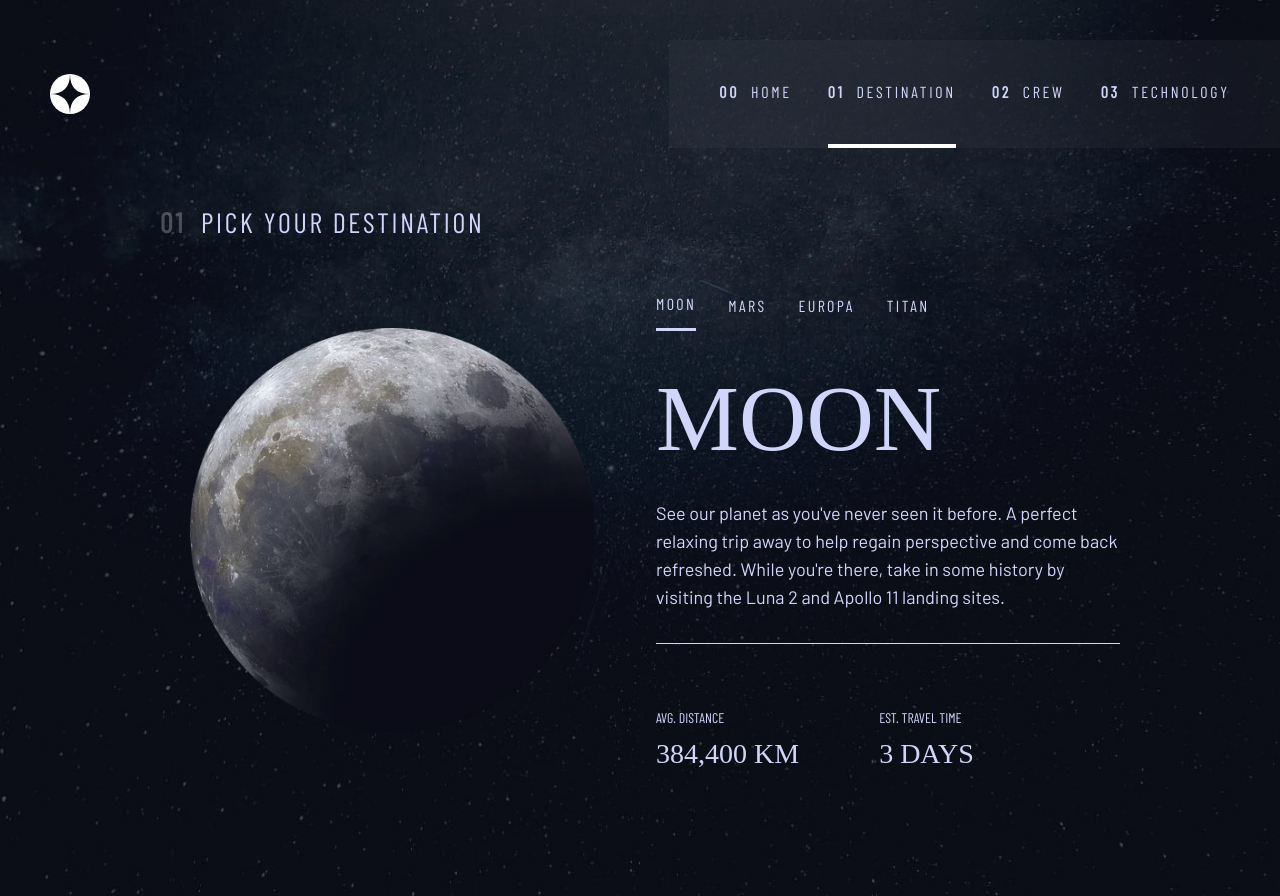
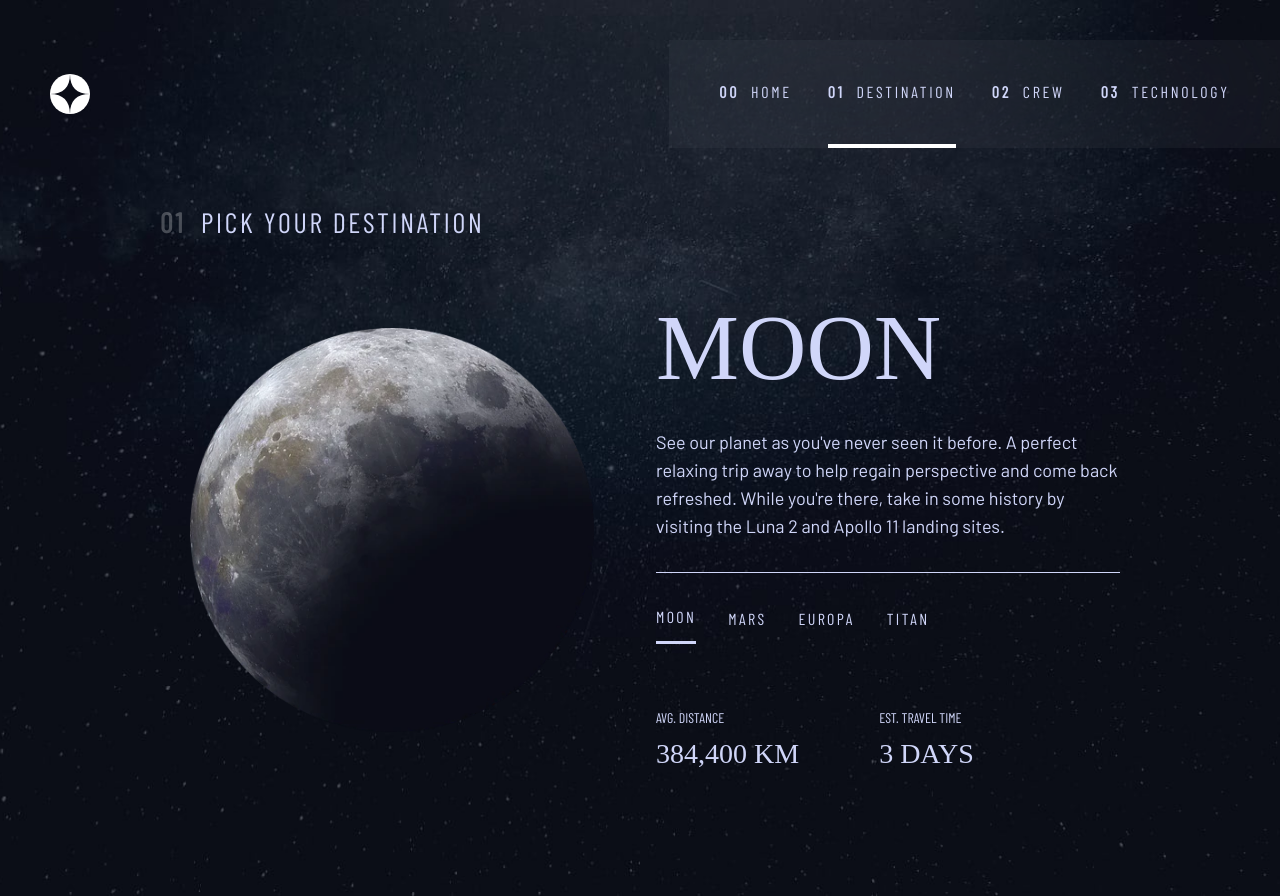
Before and after one commit to jjalbuenacabuyao/space-tourism, a React (Vite) app: page /destination in a window 1280 px wide. Built offline with nearby package versions, Linux system fonts and the light colour scheme; a web font is replaced by a local one.

Commit message:
added order

```diff
--- a/src/components/TabMenu.jsx
+++ b/src/components/TabMenu.jsx
@@ -21,22 +21,23 @@ const TabMenu = () => {
     <div className="flex flex-col items-center gap-8 text-center px-hero lg:grid lg:grid-cols-2 lg:items-center">
       <Image
         border="false"
+        order="order-1"
         webpSrc={active.images.webp}
         pngSrc={active.images.png}
         alt={active.imgAlt}
         className="aspect-square w-img-responsive m-auto"
       />
 
-      <article className="flex flex-col gap-5 lg:gap-8 lg:text-left">
-        <ul className="flex items-center gap-6 text-sm justify-center lg:justify-start lg:text-base lg:gap-8">{listItems}</ul>
-        <TextContainer paddingBottom="pb-8" bordered="true">
+      <article className="flex flex-col gap-5 lg:gap-8 lg:text-left order-2">
+        <ul className="flex items-center gap-6 text-sm justify-center lg:justify-start lg:text-base lg:gap-8 order-1">{listItems}</ul>
+        <TextContainer order="order-2" paddingBottom="pb-8" bordered="true">
           <h1 className="font-bellefair text-planet-name uppercase leading-[1.2em]">
             {active.name}
           </h1>
           <p>{active.description}</p>
         </TextContainer>
 
-        <div className="flex flex-col gap-8 pt-8 lg:flex-row lg:gap-20">
+        <div className="flex flex-col gap-8 pt-8 lg:flex-row lg:gap-20 order-3">
           <DistanceTravel
             title={active.distanceTitle}
             value={active.distance}
```
